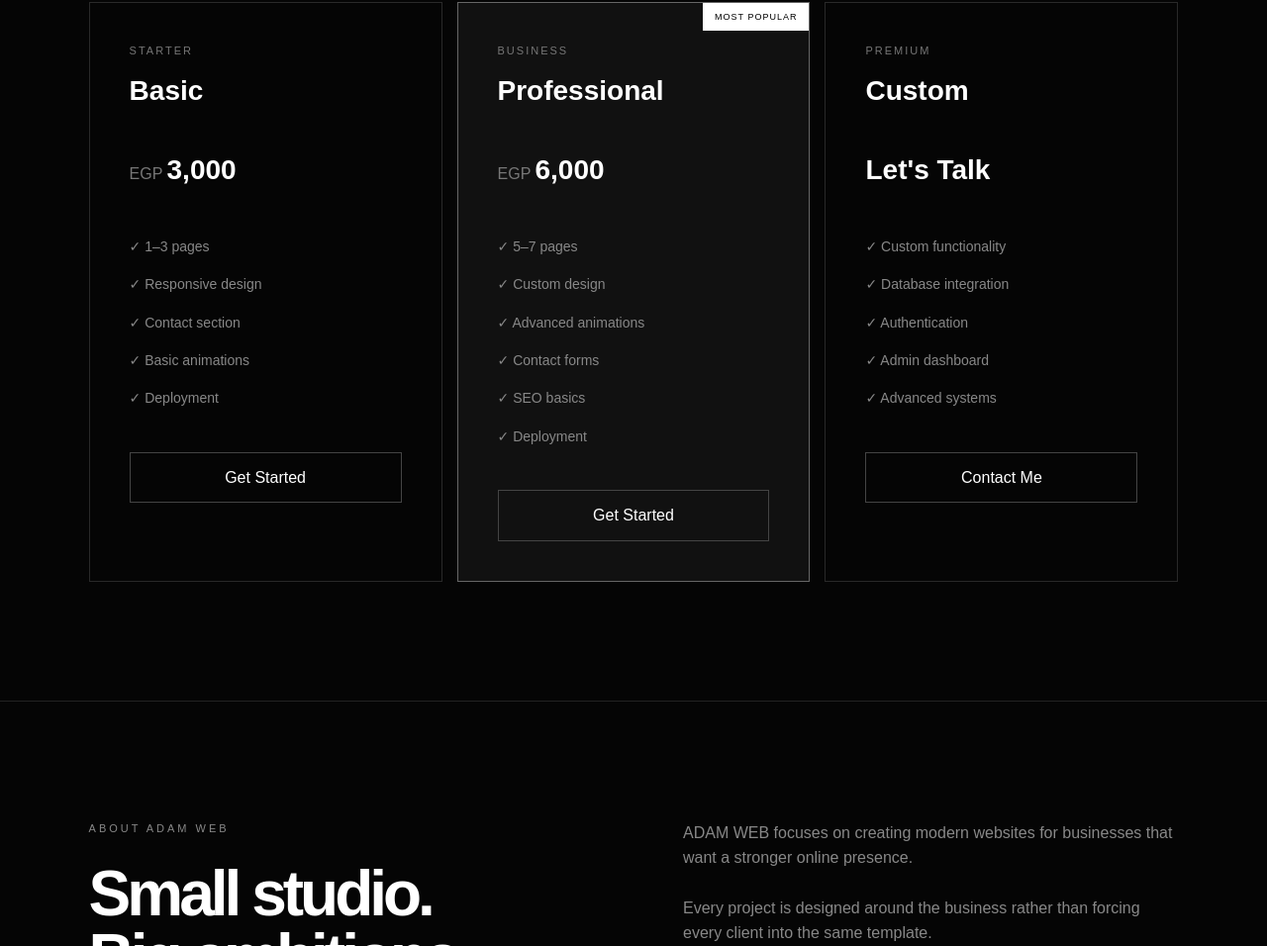
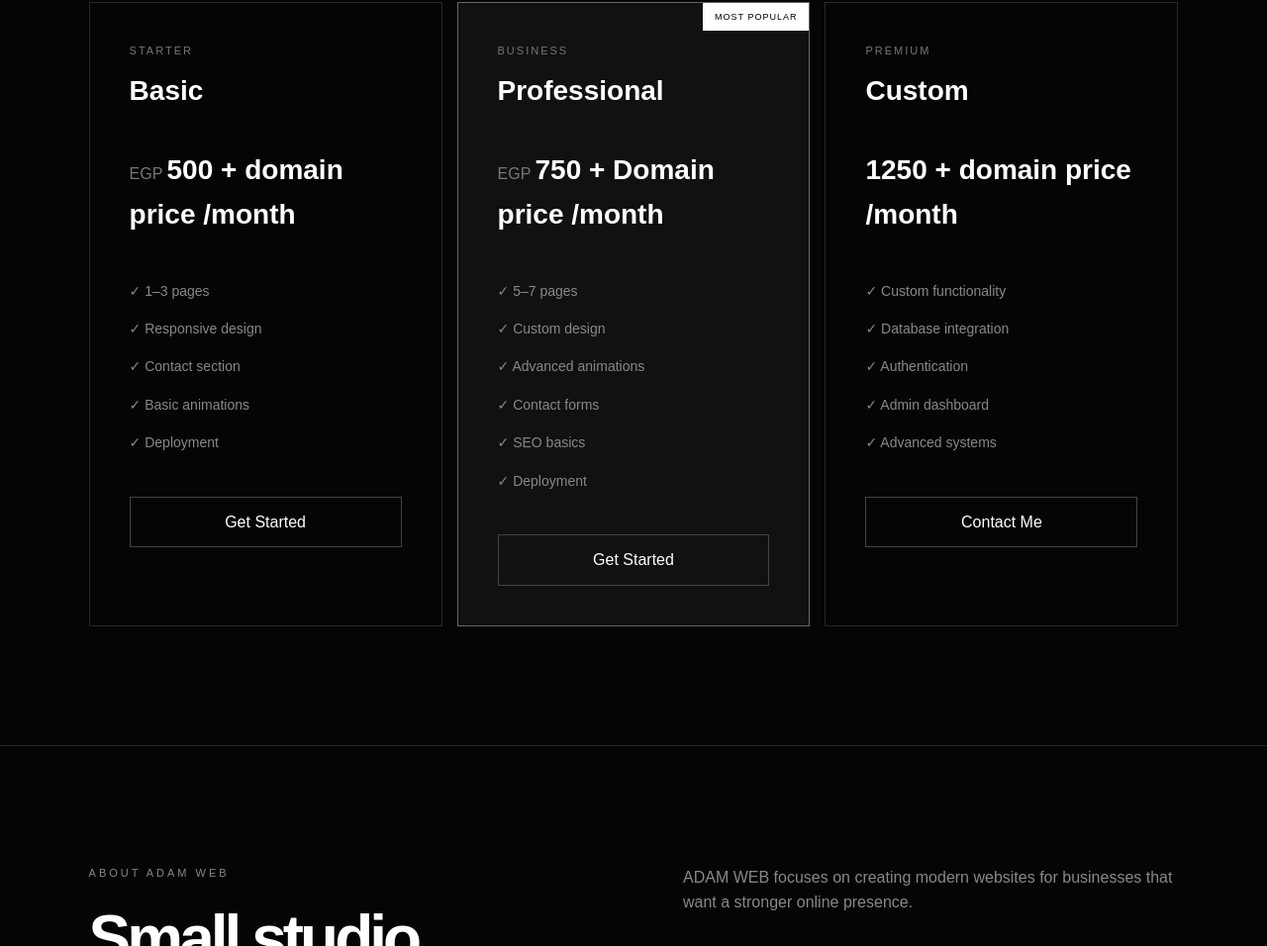
Before and after one commit to adameltop/Adam-WEB, a plain HTML site: page index.html in a window 1280 px wide. Shown: the part 4247-5203 px from the top of the page at 99% size. Drawn offline with Linux system fonts and the light colour scheme.

Commit message:
Update index.html

```diff
--- a/index.html
+++ b/index.html
@@ -297,7 +297,7 @@
             <h3>Basic</h3>
 
             <div class="price">
-                EGP <strong>3,000</strong>
+                EGP <strong>500 + domain price /month</strong>
             </div>
 
             <ul>
@@ -324,7 +324,7 @@
             <h3>Professional</h3>
 
             <div class="price">
-                EGP <strong>6,000</strong>
+                EGP <strong>750 + Domain price /month</strong>
             </div>
 
             <ul>
@@ -350,7 +350,7 @@
             <h3>Custom</h3>
 
             <div class="price">
-                <strong>Let's Talk</strong>
+                <strong>1250 + domain price /month</strong>
             </div>
 
             <ul>
```
